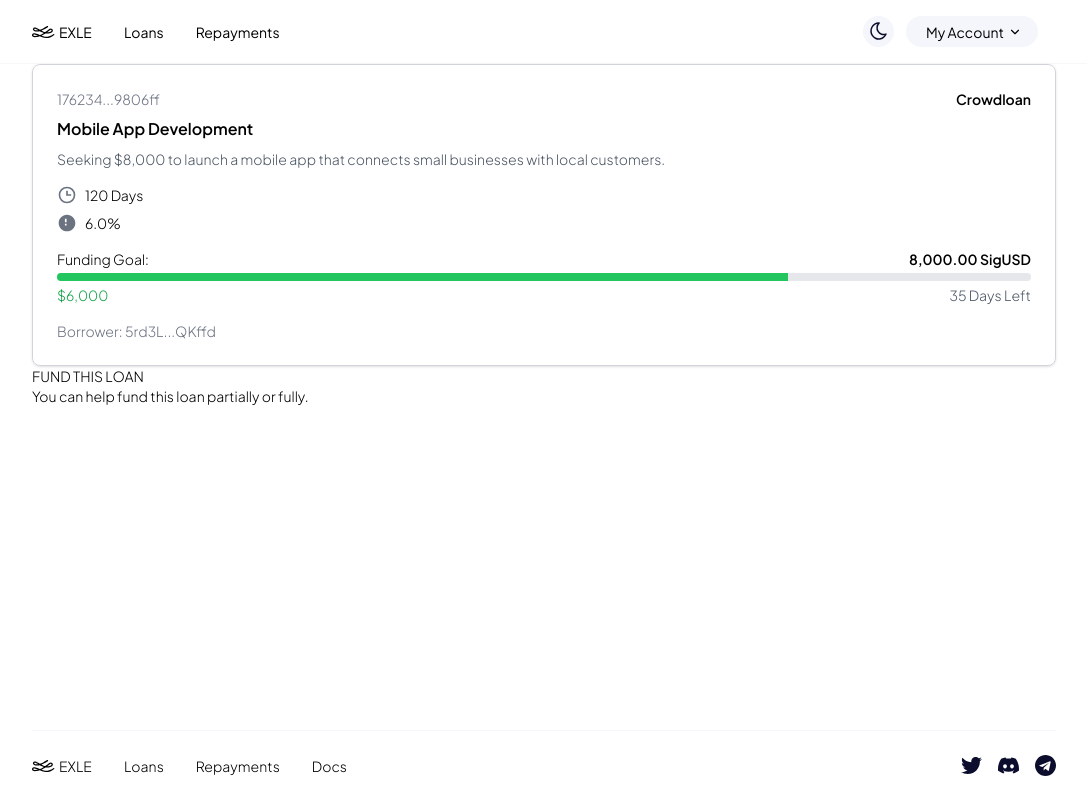
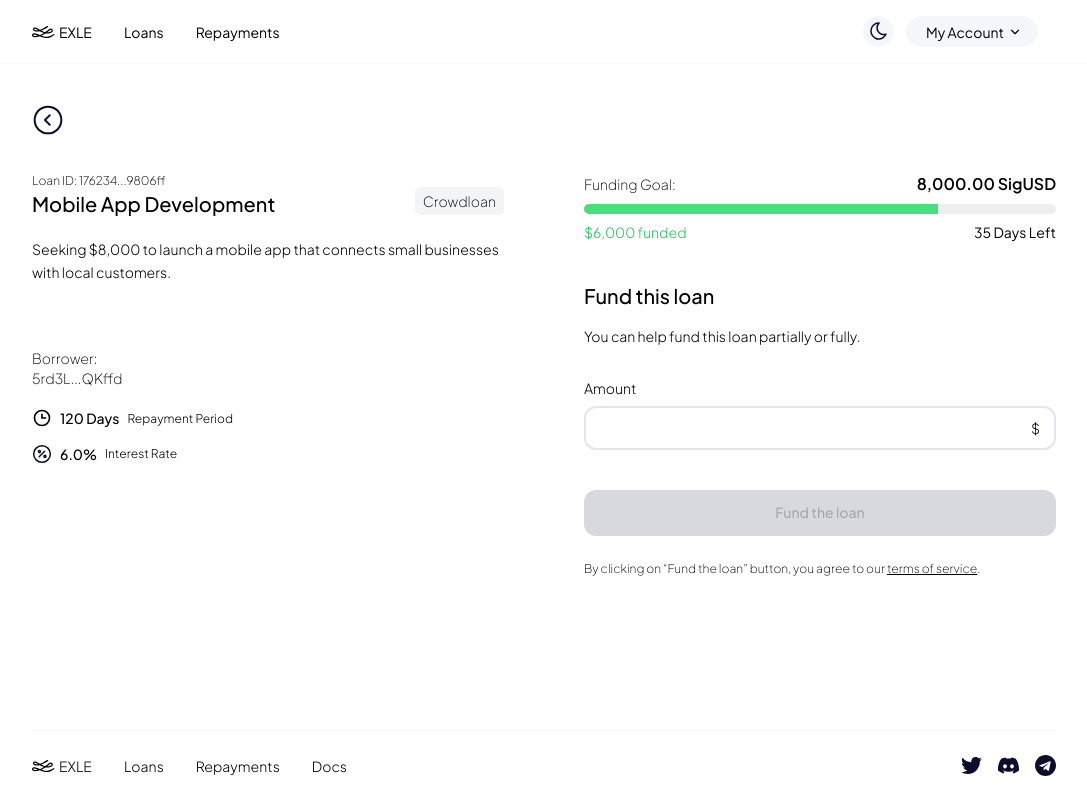
Before and after one commit to SavonarolaLabs/exle-svelte, a SvelteKit app: page /loans/176234...9806ff in a window 1280 px wide. Shown: the whole page, without its empty margins (96-1183 px from the left). Built offline with nearby package versions, Linux system fonts and the light colour scheme.

Commit message:
LoanDetails Repayment

```diff
--- a/src/components/Button.svelte
+++ b/src/components/Button.svelte
@@ -6,16 +6,19 @@
 	export let variant = 'primary';
 	export let disabled = false;
 	export let onClick = () => {};
+	export let w100 = false;
 </script>
 
 {#if disabled}
 	<button
+		style={w100 ? 'width:100%' : ''}
 		class="btn w-full rounded-xl border-gray-400 bg-gray-400 px-6 py-3 text-md font-medium text-gray-800 opacity-[0.4] transition md:w-[220px]"
-		class:border-2={variant != 'primary'}
+		class:border-2={variant != 'pri mary'}
 		disabled={true}>{label}</button
 	>
 {:else if href != '#'}
 	<a
+		style={w100 ? 'width:100%' : ''}
 		{href}
 		on:click={onClick}
 		class="btn w-full rounded-xl px-6 py-3 text-md font-medium transition md:w-[220px]"
@@ -29,6 +32,7 @@
 	</a>
 {:else}
 	<button
+		style={w100 ? 'width:100%' : ''}
 		on:click|preventDefault={onClick}
 		class="btn w-full rounded-xl px-6 py-3 text-md font-medium transition md:w-[220px]"
 		class:primary={variant === 'primary'}
--- /dev/null
+++ b/src/components/loan/LoanDetails.svelte
@@ -0,0 +1,117 @@
+<script lang="ts">
+	import type { Loan } from '../../data/DummyLoans';
+	import Clock from '../../icons/Clock.svelte';
+	import InterestRate from '../../icons/InterestRate.svelte';
+	import ArrowCicleRight from '../../icons/ArrowCicleRight.svelte';
+	import Button from '../Button.svelte';
+	import { base } from '$app/paths';
+	import { goto } from '$app/navigation';
+	export let loan: Loan;
+
+	let amount = '';
+
+	function goBack() {
+		history.length > 1 ? history.back() : goto('/');
+	}
+
+	function onButtonClick() {}
+</script>
+
+<div class="mb-8 mt-10 max-xl:px-4">
+	<button on:click={goBack}><ArrowCicleRight></ArrowCicleRight></button>
+</div>
+<div class="flex max-xl:flex-col max-xl:px-4 xl:gap-20">
+	<div class="xl:w-1/2">
+		<div class="mb-2 flex items-center justify-between text-xs font-thin">
+			<div>
+				<span>Loan ID: {loan.loanId}</span>
+				<h3 class="mb-3 text-xl font-medium">{loan.loanTitle}</h3>
+			</div>
+			<span class="rounded-md bg-gray-100 px-2 py-[4px] text-sm dark:bg-dark-gray"
+				>{loan.loanType}</span
+			>
+		</div>
+
+		<p class="mb-5 line-clamp-4 h-[90px] overflow-hidden text-sm font-light leading-relaxed">
+			{loan.loanDescription}
+		</p>
+		<p class="font-thin">Borrower:</p>
+		<p class="font-thin">{loan.creator}</p>
+
+		<ul class="my-5 space-y-4 text-sm">
+			<li class="flex items-end gap-2">
+				<Clock></Clock>
+				<span class="font-medium">{loan.repaymentPeriod}</span>
+				<span class="text-thin text-xs">Repayment Period</span>
+			</li>
+			<li class="flex items-center gap-2">
+				<InterestRate></InterestRate>
+				<span class="font-medium">{loan.interestRate}</span>
+				<span class="text-thin text-xs">Interest Rate</span>
+			</li>
+		</ul>
+	</div>
+	<div class="mb-5 xl:w-1/2">
+		<div class="mb-2 flex items-center justify-between text-sm">
+			<span class="font-thin">
+				{#if loan.phase == 'loan'}
+					Funding Goal:
+				{:else}
+					Total Repayment:
+				{/if}
+			</span>
+			<span class="text-lg font-semibold">{loan.fundingGoal} {loan.fundingToken}</span>
+		</div>
+
+		<div class="h-[10px] w-full overflow-hidden rounded-full bg-[#0001] dark:bg-[#fff1]">
+			<div
+				class="h-full"
+				class:bg-green-400={loan.phase == 'loan'}
+				class:bg-indigo-600={loan.phase == 'repayment'}
+				style="width: {loan.fundedPercentage}%"
+			></div>
+		</div>
+		<div class="mt-2 flex items-center justify-between text-sm">
+			<span
+				class:text-green-500={loan.phase == 'loan'}
+				class:text-indigo-600={loan.phase == 'repayment'}
+				>{loan.fundedAmount}
+				{#if loan.phase == 'loan'}
+					funded
+				{:else}
+					repaid
+				{/if}
+			</span>
+			<span class="font-normal">{loan.daysLeft} Days Left</span>
+		</div>
+		<div class="mb-4 mt-10 text-xl font-medium">Fund this loan</div>
+		{#if loan.loanType == 'Solofund'}
+			<div>You can help fund this loan. Solofund loans can only be fully funded by one person.</div>
+		{:else}
+			<div>You can help fund this loan partially or fully.</div>
+		{/if}
+		<div class="mb-2 mt-8">Amount</div>
+		<div class="relative mb-10 w-full">
+			<input
+				id="interest-rate"
+				type="number"
+				placeholder={loan.loanType == 'Solofund' ? loan.fundingGoal : ''}
+				bind:value={amount}
+				class=" w-full rounded-xl border-2 border-[#e5e5eb] dark:border-dark-border"
+			/>
+			<span class="absolute inset-y-0 right-0 flex items-center px-4">$</span>
+		</div>
+		<Button
+			onClick={onButtonClick}
+			label={loan.phase == 'loan' ? 'Fund the loan' : 'Repay the loan'}
+			variant="primary"
+			disabled={!amount}
+			w100={true}
+		/>
+		<div class="mt-6 text-xs font-thin">
+			By clicking on “Fund the loan” button, you agree to our <a href="{base}/tos" class="underline"
+				>terms of service</a
+			>.
+		</div>
+	</div>
+</div>
--- a/src/data/DummyLoans.ts
+++ b/src/data/DummyLoans.ts
@@ -7,6 +7,7 @@ export interface Loan {
 	repaymentPeriod: string;
 	interestRate: string;
 	fundingGoal: string;
+	fundingToken: string;
 	fundedAmount: string;
 	fundedPercentage: number;
 	daysLeft: number;
@@ -17,13 +18,14 @@ export const loans: Loan[] = [
 	{
 		phase: 'loan',
 		loanId: '545271...2067cc',
-		loanType: 'Crowdloan',
+		loanType: 'Solofund',
 		loanTitle: 'Sweetwaters Shop',
 		loanDescription:
 			'Requesting for $1000 loan to increase my store stock and product ranges to draw more customers during this Christmas shopping season.',
 		repaymentPeriod: '90 Days',
 		interestRate: '4.5%',
-		fundingGoal: '1,500.00 SigUSD',
+		fundingGoal: '1,500.00',
+		fundingToken: 'SigUSD',
 		fundedAmount: '$1,142',
 		fundedPercentage: 76,
 		daysLeft: 31,
@@ -38,7 +40,8 @@ export const loans: Loan[] = [
 			'Looking for a $500 loan to modernize equipment and improve product quality for local customers.',
 		repaymentPeriod: '60 Days',
 		interestRate: '3.5%',
-		fundingGoal: '500.00 SigUSD',
+		fundingGoal: '500.00',
+		fundingToken: 'SigUSD',
 		fundedAmount: '$300',
 		fundedPercentage: 60,
 		daysLeft: 20,
@@ -53,7 +56,8 @@ export const loans: Loan[] = [
 			'Seeking $10,000 to expand our innovative tech startup, increasing production capacity and market presence.',
 		repaymentPeriod: '120 Days',
 		interestRate: '6.5%',
-		fundingGoal: '10,000.00 SigUSD',
+		fundingGoal: '10,000.00',
+		fundingToken: 'SigUSD',
 		fundedAmount: '$7,500',
 		fundedPercentage: 75,
 		daysLeft: 45,
@@ -68,7 +72,8 @@ export const loans: Loan[] = [
 			'Raising $2,000 to invest in eco-friendly farming tools and practices for better yield and sustainability.',
 		repaymentPeriod: '90 Days',
 		interestRate: '4.0%',
-		fundingGoal: '2,000.00 SigUSD',
+		fundingGoal: '2,000.00',
+		fundingToken: 'SigUSD',
 		fundedAmount: '$1,300',
 		fundedPercentage: 65,
 		daysLeft: 28,
@@ -83,7 +88,8 @@ export const loans: Loan[] = [
 			'Looking for $1,200 to renovate our family-owned bookstore and attract more customers.',
 		repaymentPeriod: '60 Days',
 		interestRate: '3.8%',
-		fundingGoal: '1,200.00 SigUSD',
+		fundingGoal: '1,200.00',
+		fundingToken: 'SigUSD',
 		fundedAmount: '$800',
 		fundedPercentage: 66,
 		daysLeft: 15,
@@ -97,7 +103,8 @@ export const loans: Loan[] = [
 		loanDescription: 'Seeking $5,000 to expand our coffee business to more locations in the city.',
 		repaymentPeriod: '120 Days',
 		interestRate: '5.0%',
-		fundingGoal: '5,000.00 SigUSD',
+		fundingGoal: '5,000.00',
+		fundingToken: 'SigUSD',
 		fundedAmount: '$3,400',
 		fundedPercentage: 68,
 		daysLeft: 38,
@@ -111,7 +118,8 @@ export const loans: Loan[] = [
 		loanDescription: 'Requesting $3,000 to upgrade gym equipment for our community fitness center.',
 		repaymentPeriod: '90 Days',
 		interestRate: '4.2%',
-		fundingGoal: '3,000.00 SigUSD',
+		fundingGoal: '3,000.00',
+		fundingToken: 'SigUSD',
 		fundedAmount: '$2,500',
 		fundedPercentage: 83,
 		daysLeft: 12,
@@ -126,7 +134,8 @@ export const loans: Loan[] = [
 			'Looking for $15,000 to set up solar panels and promote renewable energy solutions in our town.',
 		repaymentPeriod: '180 Days',
 		interestRate: '7.0%',
-		fundingGoal: '15,000.00 SigUSD',
+		fundingGoal: '15,000.00',
+		fundingToken: 'SigUSD',
 		fundedAmount: '$10,000',
 		fundedPercentage: 67,
 		daysLeft: 60,
@@ -141,7 +150,8 @@ export const loans: Loan[] = [
 			'Seeking $8,000 to launch a mobile app that connects small businesses with local customers.',
 		repaymentPeriod: '120 Days',
 		interestRate: '6.0%',
-		fundingGoal: '8,000.00 SigUSD',
+		fundingGoal: '8,000.00',
+		fundingToken: 'SigUSD',
 		fundedAmount: '$6,000',
 		fundedPercentage: 75,
 		daysLeft: 35,
@@ -156,7 +166,8 @@ export const loans: Loan[] = [
 			'Raising $3,500 to launch an eco-friendly clothing line made from sustainable materials.',
 		repaymentPeriod: '90 Days',
 		interestRate: '4.8%',
-		fundingGoal: '3,500.00 SigUSD',
+		fundingGoal: '3,500.00',
+		fundingToken: 'SigUSD',
 		fundedAmount: '$2,000',
 		fundedPercentage: 57,
 		daysLeft: 25,
@@ -171,7 +182,8 @@ export const loans: Loan[] = [
 			'Requesting $7,500 to start a culinary school focused on underprivileged youth.',
 		repaymentPeriod: '150 Days',
 		interestRate: '5.5%',
-		fundingGoal: '7,500.00 SigUSD',
+		fundingGoal: '7,500.00',
+		fundingToken: 'SigUSD',
 		fundedAmount: '$5,500',
 		fundedPercentage: 73,
 		daysLeft: 42,
@@ -186,7 +198,8 @@ export const loans: Loan[] = [
 			'Looking for $4,000 to upgrade our music studio equipment for better production quality.',
 		repaymentPeriod: '90 Days',
 		interestRate: '4.5%',
-		fundingGoal: '4,000.00 SigUSD',
+		fundingGoal: '4,000.00',
+		fundingToken: 'SigUSD',
 		fundedAmount: '$3,000',
 		fundedPercentage: 75,
 		daysLeft: 30,
@@ -194,121 +207,129 @@ export const loans: Loan[] = [
 	},
 	{
 		phase: 'repayment',
-		loanId: '545271...2067cc',
+		loanId: '145271...2067cc',
 		loanType: 'Crowdloan',
 		loanTitle: 'Sweetwaters Shop',
 		loanDescription:
 			'Requesting for $1000 loan to increase my store stock and product ranges to draw more customers during this Christmas shopping season.',
 		repaymentPeriod: '90 Days',
 		interestRate: '4.5%',
-		fundingGoal: '1,500.00 SigUSD',
+		fundingGoal: '1,500.00',
+		fundingToken: 'SigUSD',
 		fundedAmount: '$1,142',
 		fundedPercentage: 76,
 		daysLeft: 31,
-		creator: '9eq6S...QXssg'
+		creator: '1eq6S...QXssg'
 	},
 	{
 		phase: 'repayment',
-		loanId: '453231...2078dd',
+		loanId: '153231...2078dd',
 		loanType: 'Crowdloan',
 		loanTitle: 'Village Bakery',
 		loanDescription:
 			'Looking for a $500 loan to modernize equipment and improve product quality for local customers.',
 		repaymentPeriod: '60 Days',
 		interestRate: '3.5%',
-		fundingGoal: '500.00 SigUSD',
+		fundingGoal: '500.00',
+		fundingToken: 'SigUSD',
 		fundedAmount: '$300',
 		fundedPercentage: 60,
 		daysLeft: 20,
-		creator: '8pd6T...QXndg'
+		creator: '1pd6T...QXndg'
 	},
 	{
 		phase: 'repayment',
-		loanId: '348912...1267ab',
+		loanId: '148912...1267ab',
 		loanType: 'Crowdloan',
 		loanTitle: 'Tech Startup Expansion',
 		loanDescription:
 			'Seeking $10,000 to expand our innovative tech startup, increasing production capacity and market presence.',
 		repaymentPeriod: '120 Days',
 		interestRate: '6.5%',
-		fundingGoal: '10,000.00 SigUSD',
+		fundingGoal: '10,000.00',
+		fundingToken: 'SigUSD',
 		fundedAmount: '$7,500',
 		fundedPercentage: 75,
 		daysLeft: 45,
-		creator: '7fg3S...XHdga'
+		creator: '1fg3S...XHdga'
 	},
 	{
 		phase: 'repayment',
-		loanId: '897321...1190aa',
+		loanId: '197321...1190aa',
 		loanType: 'Crowdloan',
 		loanTitle: 'Local Farm Sustainability',
 		loanDescription:
 			'Raising $2,000 to invest in eco-friendly farming tools and practices for better yield and sustainability.',
 		repaymentPeriod: '90 Days',
 		interestRate: '4.0%',
-		fundingGoal: '2,000.00 SigUSD',
+		fundingGoal: '2,000.00',
+		fundingToken: 'SigUSD',
 		fundedAmount: '$1,300',
 		fundedPercentage: 65,
 		daysLeft: 28,
-		creator: '4op6G...QWerr'
+		creator: '1op6G...QWerr'
 	},
 	{
 		phase: 'repayment',
-		loanId: '657823...3145bb',
+		loanId: '157823...3145bb',
 		loanType: 'Crowdloan',
 		loanTitle: 'Bookstore Renovation',
 		loanDescription:
 			'Looking for $1,200 to renovate our family-owned bookstore and attract more customers.',
 		repaymentPeriod: '60 Days',
 		interestRate: '3.8%',
-		fundingGoal: '1,200.00 SigUSD',
+		fundingGoal: '1,200.00',
+		fundingToken: 'SigUSD',
 		fundedAmount: '$800',
 		fundedPercentage: 66,
 		daysLeft: 15,
-		creator: '2ty7U...QRffe'
+		creator: '1ty7U...QRffe'
 	},
 	{
 		phase: 'repayment',
-		loanId: '234921...7644cc',
+		loanId: '134921...7644cc',
 		loanType: 'Crowdloan',
 		loanTitle: 'Artisan Coffee Expansion',
 		loanDescription: 'Seeking $5,000 to expand our coffee business to more locations in the city.',
 		repaymentPeriod: '120 Days',
 		interestRate: '5.0%',
-		fundingGoal: '5,000.00 SigUSD',
+		fundingGoal: '5,000.00',
+		fundingToken: 'SigUSD',
 		fundedAmount: '$3,400',
 		fundedPercentage: 68,
 		daysLeft: 38,
-		creator: '3kl9T...QErfg'
+		creator: '1kl9T...QErfg'
 	},
 	{
 		phase: 'repayment',
-		loanId: '874562...5412dd',
+		loanId: '174562...5412dd',
 		loanType: 'Crowdloan',
 		loanTitle: 'Community Gym Equipment',
 		loanDescription: 'Requesting $3,000 to upgrade gym equipment for our community fitness center.',
 		repaymentPeriod: '90 Days',
 		interestRate: '4.2%',
-		fundingGoal: '3,000.00 SigUSD',
+		fundingGoal: '3,000.00',
+		fundingToken: 'SigUSD',
 		fundedAmount: '$2,500',
 		fundedPercentage: 83,
 		daysLeft: 12,
-		creator: '6nm1H...QRsad'
+		creator: '1nm1H...QRsad'
 	},
 	{
 		phase: 'repayment',
-		loanId: '974563...7655ee',
+		loanId: '174563...7655ee',
 		loanType: 'Crowdloan',
 		loanTitle: 'Solar Energy Project',
 		loanDescription:
 			'Looking for $15,000 to set up solar panels and promote renewable energy solutions in our town.',
 		repaymentPeriod: '180 Days',
 		interestRate: '7.0%',
-		fundingGoal: '15,000.00 SigUSD',
+		fundingGoal: '15,000.00',
+		fundingToken: 'SigUSD',
 		fundedAmount: '$10,000',
 		fundedPercentage: 67,
 		daysLeft: 60,
-		creator: '8lo5R...QXcfd'
+		creator: '1lo5R...QXcfd'
 	},
 	{
 		phase: 'repayment',
@@ -319,55 +340,59 @@ export const loans: Loan[] = [
 			'Seeking $8,000 to launch a mobile app that connects small businesses with local customers.',
 		repaymentPeriod: '120 Days',
 		interestRate: '6.0%',
-		fundingGoal: '8,000.00 SigUSD',
+		fundingGoal: '8,000.00',
+		fundingToken: 'SigUSD',
 		fundedAmount: '$6,000',
 		fundedPercentage: 75,
 		daysLeft: 35,
-		creator: '5rd3L...QKffd'
+		creator: '1rd3L...QKffd'
 	},
 	{
 		phase: 'repayment',
-		loanId: '238764...5632gg',
+		loanId: '138764...5632gg',
 		loanType: 'Crowdloan',
 		loanTitle: 'Eco Clothing Line',
 		loanDescription:
 			'Raising $3,500 to launch an eco-friendly clothing line made from sustainable materials.',
 		repaymentPeriod: '90 Days',
 		interestRate: '4.8%',
-		fundingGoal: '3,500.00 SigUSD',
+		fundingGoal: '3,500.00',
+		fundingToken: 'SigUSD',
 		fundedAmount: '$2,000',
 		fundedPercentage: 57,
 		daysLeft: 25,
-		creator: '9as3T...QWeer'
+		creator: '1as3T...QWeer'
 	},
 	{
 		phase: 'repayment',
-		loanId: '325614...4365hh',
+		loanId: '125614...4365hh',
 		loanType: 'Crowdloan',
 		loanTitle: 'Culinary School Startup',
 		loanDescription:
 			'Requesting $7,500 to start a culinary school focused on underprivileged youth.',
 		repaymentPeriod: '150 Days',
 		interestRate: '5.5%',
-		fundingGoal: '7,500.00 SigUSD',
+		fundingGoal: '7,500.00',
+		fundingToken: 'SigUSD',
 		fundedAmount: '$5,500',
 		fundedPercentage: 73,
 		daysLeft: 42,
-		creator: '3lo8T...QJqqd'
+		creator: '1lo8T...QJqqd'
 	},
 	{
 		phase: 'repayment',
-		loanId: '543219...2311ii',
+		loanId: '143219...2311ii',
 		loanType: 'Crowdloan',
 		loanTitle: 'Music Studio Upgrade',
 		loanDescription:
 			'Looking for $4,000 to upgrade our music studio equipment for better production quality.',
 		repaymentPeriod: '90 Days',
 		interestRate: '4.5%',
-		fundingGoal: '4,000.00 SigUSD',
+		fundingGoal: '4,000.00',
+		fundingToken: 'SigUSD',
 		fundedAmount: '$3,000',
 		fundedPercentage: 75,
 		daysLeft: 30,
-		creator: '4lk6R...QWeew'
+		creator: '1lk6R...QWeew'
 	}
 ];
--- /dev/null
+++ b/src/icons/ArrowCicleRight.svelte
@@ -0,0 +1,17 @@
+<svg width="32" height="32" viewBox="0 0 32 32" fill="none" xmlns="http://www.w3.org/2000/svg">
+	<path
+		d="M15.9997 29.3332C8.63588 29.3332 2.66634 23.3636 2.66634 15.9998C2.66634 8.63604 8.63588 2.6665 15.9997 2.6665C23.3635 2.6665 29.333 8.63604 29.333 15.9998C29.333 23.3636 23.3635 29.3332 15.9997 29.3332Z"
+		stroke="#0C0D2D"
+		stroke-width="2"
+		stroke-miterlimit="10"
+		stroke-linecap="round"
+		stroke-linejoin="round"
+	/>
+	<path
+		d="M17.6797 20.7068L12.9864 16.0001L17.6797 11.2935"
+		stroke="#0C0D2D"
+		stroke-width="2"
+		stroke-linecap="round"
+		stroke-linejoin="round"
+	/>
+</svg>
--- a/src/pages/LoansOrRepayments.svelte
+++ b/src/pages/LoansOrRepayments.svelte
@@ -1,10 +1,10 @@
 <script lang="ts">
 	import Fuse from 'fuse.js';
-	import LoanWidget from '../components/LoanWidget.svelte';
 	import { loans } from '../data/DummyLoans';
 	import type { Loan } from '../data/DummyLoans';
 	import { ChevronDown } from 'lucide-svelte';
 	import Sort from '../icons/Sort.svelte';
+	import LoanWidget from '../components/loan/LoanWidget.svelte';
 
 	export let phase = 'loan';
 
--- a/src/routes/loans/[id]/+page.svelte
+++ b/src/routes/loans/[id]/+page.svelte
@@ -2,6 +2,7 @@
 	import { page } from '$app/stores';
 	import { onMount } from 'svelte';
 	import { loans } from '../../../data/DummyLoans';
+	import LoanDetails from '../../../components/loan/LoanDetails.svelte';
 
 	let loan = {};
 	let loanId;
@@ -14,57 +15,7 @@
 </script>
 
 {#if loan}
-	<div class="loan-widget rounded-lg border border-gray-300 bg-[var(--bg-color)] p-6 shadow">
-		<div class="mb-2 flex items-center justify-between">
-			<span class="text-sm text-gray-500">{loan.loanId}</span>
-			<span class="text-sm font-semibold text-[var(--text-color)]">{loan.loanType}</span>
-		</div>
-		<h3 class="mb-2 text-lg font-semibold text-[var(--text-color)]">{loan.loanTitle}</h3>
-		<p class="mb-4 text-sm text-gray-600">{loan.loanDescription}</p>
-		<ul class="mb-4 space-y-2 text-sm text-[var(--text-color)]">
-			<li class="flex items-center">
-				<svg
-					class="mr-2 h-5 w-5 text-gray-500"
-					xmlns="http://www.w3.org/2000/svg"
-					viewBox="0 0 24 24"
-					fill="currentColor"
-				>
-					<path
-						d="M12 2a10 10 0 100 20 10 10 0 000-20zm0 18c-4.41 0-8-3.59-8-8s3.59-8 8-8 8 3.59 8 8-3.59 8-8 8zm1-13h-2v6h6v-2h-4z"
-					/>
-				</svg>
-				<span>{loan.repaymentPeriod}</span>
-			</li>
-			<li class="flex items-center">
-				<svg
-					class="mr-2 h-5 w-5 text-gray-500"
-					xmlns="http://www.w3.org/2000/svg"
-					viewBox="0 0 24 24"
-					fill="currentColor"
-				>
-					<path
-						d="M12 2C6.48 2 2 6.48 2 12c0 5.52 4.48 10 10 10s10-4.48 10-10c0-5.52-4.48-10-10-10zm-.5 13h-2v-2h2v2zm0-4h-2V7h2v4z"
-					/>
-				</svg>
-				<span>{loan.interestRate}</span>
-			</li>
-		</ul>
-		<div class="mb-4">
-			<div class="mb-1 flex items-center justify-between text-sm">
-				<span>Funding Goal:</span>
-				<span class="font-semibold text-[var(--text-color)]">{loan.fundingGoal}</span>
-			</div>
-			<div class="h-2 w-full overflow-hidden rounded-full bg-gray-200">
-				<div class="h-full bg-green-500" style="width: {loan.fundedPercentage}%"></div>
-			</div>
-			<div class="mt-1 flex items-center justify-between text-sm">
-				<span class="text-green-600">{loan.fundedAmount}</span>
-				<span class="text-gray-600">{loan.daysLeft} Days Left</span>
-			</div>
-		</div>
-		<p class="text-sm text-gray-500">Borrower: {loan.creator}</p>
-	</div>
-
-	<div>FUND THIS LOAN</div>
-	<p>You can help fund this loan partially or fully.</p>
+	<LoanDetails {loan}></LoanDetails>
+{:else}
+	Loan not found.
 {/if}
--- a/tailwind.config.ts
+++ b/tailwind.config.ts
@@ -24,6 +24,7 @@ export default {
 					gradientStart: '#171622',
 					gradientEnd: '#202482',
 					neutral: '#EBECFF',
+					gray: '#f6f6fb',
 					textNeutral: '#777899',
 					border: '#f8f8f8'
 				},
```
Also changed, not shown: src/components/loan/LoanWidget.svelte (renamed from src/components/LoanWidget.svelte, +4 -4 lines), src/data/DummyRepayments.ts (deleted, +0 -42 lines).
